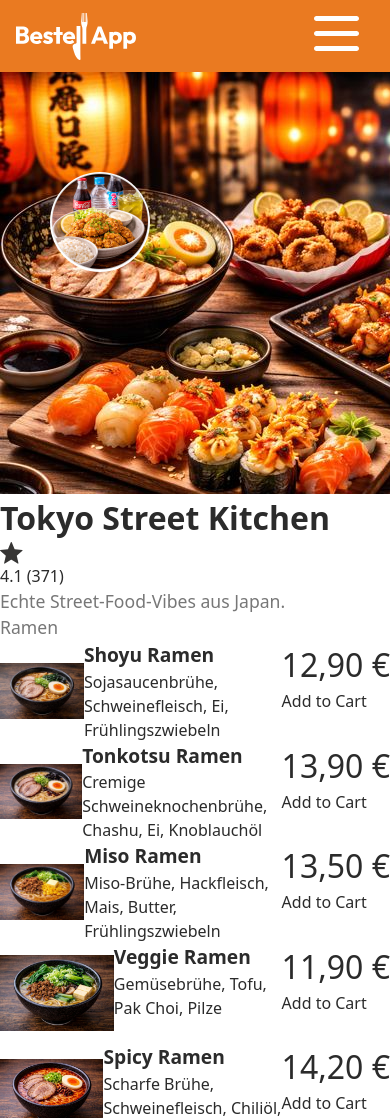
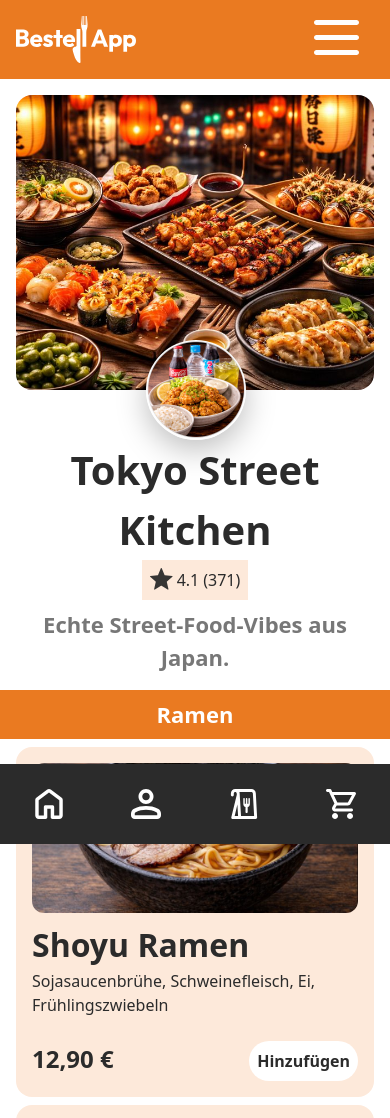
Before and after one commit to Infamous2k9/bestellapp, a website built with Vite: page index.html in a window 390 px wide. Shown: the top 1118 px of the page. Built offline with nearby package versions, Linux system fonts and the light colour scheme.

Commit message:
style: aside mobile-nav added

```diff
--- a/index.html
+++ b/index.html
@@ -34,27 +34,35 @@
 
     </header>
     <main>
-        <header>
+        <header class="p-lr-16">
+            <div class="hero-wrapper">
 
-            <img class="profile-img" src="./assets/img/profile.png" alt="Restuarnt Profil Image">
+                <img class="hero-wrapper__hero-img" src="./assets/img/hero-bg.png" alt="Restuarnt Profil Image">
+                <img class="hero-wrapper__profile-img" src="./assets/img/profile.png" alt="Restuarnt Profil Image">
+            </div>
 
-        </header>
-        <section>
+            <section class="hero-title">
                 <div>
-                <h1>Tokyo Street Kitchen</h1>
-                <div>
-                    <svg class="star" xmlns="http://www.w3.org/2000/svg" width="23" height="22" fill="none">
+                    <h1 class="hero-title__name">Tokyo Street Kitchen</h1>
+                    <div class="hero-title__rating">
+                        <div class="hero-title__rating-wrapper">
+
+                            <svg class="hero-rating__star" xmlns="http://www.w3.org/2000/svg" width="23" height="22"
+                                fill="none">
                                 <path fill="#363534"
                                     d="M4.89 21.59a.5.5 0 0 1-.747-.539l1.619-7.057a.5.5 0 0 0-.158-.489L.17 8.755a.5.5 0 0 1 .286-.875l7.17-.628a.5.5 0 0 0 .418-.305l2.782-6.64a.5.5 0 0 1 .923 0l2.782 6.64a.5.5 0 0 0 .417.305l7.171.628a.5.5 0 0 1 .286.875l-5.432 4.75a.5.5 0 0 0-.159.488l1.619 7.058a.5.5 0 0 1-.748.54l-6.137-3.736a.5.5 0 0 0-.52 0L4.89 21.59Z" />
                             </svg>
                             <span>4.1</span>
                             <span>(371)</span>
+
                         </div>
-                <h2>Echte Street-Food-Vibes aus Japan.</h2>
+                    </div>
+                    <h2 class="hero-title__description">Echte Street-Food-Vibes aus Japan.</h2>
                 </div>
             </section>
+        </header>
 
-        <section class="cateogry" data-category-list></section>
+        <section class="category" data-category-list></section>
 
         <aside class="cart">
             <h3 class="cart__name">Warenkorb</h3>
@@ -67,7 +75,7 @@
 
                 <div>
                     <input name="delivery-type" type="radio" id="takeIn" value="false" data-basket-delivery-fee />
-                    <label for="takeIn">Zum Hier Essen</label>
+                    <label for="takeIn">Zum Abholen</label>
                 </div>
             </div>
 
@@ -82,6 +90,14 @@
     <footer>
         <small>&copy; 2025 Andre Funk</small>
     </footer>
+    <aside class="mobile-nav">
+        <nav class="moblie-nav__wrapper">
+            <img class="mobile-nav__img" src="./assets/icons/home.svg" alt="Home icon">
+            <img class="mobile-nav__img" src="./assets/icons/person.svg" alt="Home icon">
+            <img class="mobile-nav__img" src="./assets/icons/takeout_dining_2.svg" alt="Home icon">
+            <img class="mobile-nav__img" src="./assets/icons/shopping_cart.svg" alt="Home icon">
+        </nav>
+    </aside>
 </body>
 <script src="./src/main.js" type="module"></script>
 
--- a/src/styles/base/_typography.scss
+++ b/src/styles/base/_typography.scss
@@ -7,17 +7,22 @@
 }
 
 h1 {
-  font-size: 2rem;
-  font-weight: 700;
+  font-size: 40px;
+  font-weight: 800;
 }
 
 h2 {
-  font-size: 1.1rem;
-  font-weight: 500;
+  font-size: 22px;
+  font-weight: 700;
   color: $gray;
 }
 
 h3 {
-  font-size: 1.2rem;
-  font-weight: 600;
+  font-size: 32px;
+  font-weight: 700;
 }
+
+p{
+  font-size: 16px;
+  font-weight: 500;
+}
--- a/src/styles/base/_variables.scss
+++ b/src/styles/base/_variables.scss
@@ -7,6 +7,6 @@
 $radius: 16px;
 $radius-sm: 12px;
 
-$shadow: 0 10px 30px rgba(0, 0, 0, 0.15);
+$shadow: 0 10px 30px rgba(0, 0, 0, 0.25);
 
 $font-main: system-ui, sans-serif;
--- /dev/null
+++ b/src/styles/components/_catergory.scss
@@ -0,0 +1,12 @@
+@use "../base/_variables" as *;
+
+.category{
+    margin-top: 16px;
+
+    &__name{
+        text-align: center;
+        background-color: $orange;
+        color: $white;
+        padding: 8px;
+    }
+}
--- a/src/styles/components/_dish.scss
+++ b/src/styles/components/_dish.scss
@@ -1,13 +1,41 @@
+@use "../base/variables" as *;
+
 .dish {
     display: flex;
+    flex-direction: column;
     justify-content: space-evenly;
+    background-color: $orange-soft;
+    margin: 8px 16px;
+    padding: 16px;
+    border-radius: $radius;
+
     &__image {
-        width: auto;
-        height: 100px;
-        aspect-ratio: 1.8/1;
-        object-fit: contain;
+        width: 100%;
+        max-height: 150px;
+        object-fit: cover;
+        border-radius: $radius-sm;
     }
+
+    &__text{
+        padding: 8px 0;
+    }
+
+    &__additional{
+        display: flex;
+        justify-content: space-between;
+        padding-top: 16px;
+    }
+
     &__price {
-        font-size: 32px;
+        font-size: 24px;
+        font-weight: 600;
+    }
+
+    &__add-btn{
+        padding: 8px;
+        background-color: $white;
+        border-radius: 20px;
+        font-size: 16px;
+        font-weight: 600;
     }
 }
--- a/src/styles/components/_index.scss
+++ b/src/styles/components/_index.scss
@@ -1 +1,2 @@
 @forward "./dish";
+@forward "./catergory"
--- a/src/styles/layout/_header.scss
+++ b/src/styles/layout/_header.scss
@@ -3,7 +3,7 @@
 
 body > header {
   background: $orange;
-  height: 72px;
+  height: 79px;
   padding: 0 16px;
 
   display: flex;
--- a/src/styles/layout/_main.scss
+++ b/src/styles/layout/_main.scss
@@ -2,14 +2,79 @@
 @use '../base/typography' as *;
 
 main > header{
-  height: 50vh;
-  background-image: url(../../../assets/img/hero-bg.png);
-  object-fit: cover;
+
 }
 
-.profile-img{
-  height: 100px;
-  width: 100px;
-  border-radius: 50%;
-  transform: translate(50%, 100%);
+.hero-wrapper{
+  height: 35vh;
+  margin-top: 16px;
+  &__hero-img{
+    border-radius: $radius;
+    height: 100%;
+    width: 100%;
+    object-fit: cover;
+  }
+
+  &__profile-img{
+    height: 100px;
+    width: 100px;
+    border-radius: 50%;
+    transform: translate(calc(50vw - 65px), -50px);
+    box-shadow: $shadow;
+  }
 }
+
+.hero-title{
+  margin-top: 50px;
+
+  &__name{
+    text-align: center;
+  }
+
+  &__rating{
+    width: 100%;
+    display: flex;
+    justify-content: center;
+  }
+
+  &__rating-wrapper{
+    display: flex;
+    max-width: fit-content;
+
+    gap: 4px;
+    padding: 8px;
+    background-color: $orange-soft;
+  }
+  &__description{
+    text-align: center;
+    padding-top: 8px;
+  }
+}
+
+.mobile-nav{
+  position: sticky;
+  bottom: 0;
+  width: 100%;
+  height: 80px;
+  background-color: $dark;
+  display: flex;
+  align-items: center;
+  justify-content: center;
+
+  & > nav {
+    width: 100%;
+    max-width: 450px;
+    display: flex;
+    justify-content: space-around;
+  }
+
+  &__img{
+    height: 30px;
+    width: 30px;
+  }
+
+  &__img:hover{
+    cursor: pointer;
+    filter: brightness(0) saturate(100%) invert(43%) sepia(100%) saturate(409%) hue-rotate(344deg) brightness(106%) contrast(96%);
+  }
+}
--- a/src/styles/styles.scss
+++ b/src/styles/styles.scss
@@ -4,3 +4,4 @@
 
 @use "./base/reset";
 @use "./layout";
+@use "./utilities";
--- /dev/null
+++ b/src/styles/utilities/_display.scss
@@ -0,0 +1,3 @@
+.d-none{
+    display: none;
+}
--- /dev/null
+++ b/src/styles/utilities/_index.scss
@@ -0,0 +1,2 @@
+@forward "./display";
+@forward "./spaceing";
--- /dev/null
+++ b/src/styles/utilities/_spaceing.scss
@@ -0,0 +1,11 @@
+.p-lr-8{
+    padding: 0 8px;
+}
+
+.p-lr-16{
+    padding: 0 16px;
+}
+
+.p-lr-32{
+    padding: 0 32px;
+}
--- a/src/templates/cart-additional.js
+++ b/src/templates/cart-additional.js
@@ -3,15 +3,15 @@
 export function renderCartAdditionalHTML(cart) {
     return `
         <div class="cart__subtotal">
-            <p>subtotal</p>
+            <p>Zwischensumme</p>
             <p>${formatToCurrency(cart.total - cart.deliveryFee)}</p>
         </div>
         <div class="cart__delivery-fee">
-            <p>Delivery Fee</p>
+            <p>Lieferung</p>
             <p>${formatToCurrency(cart.deliveryFee)}</p>
         </div>
         <div class="cart__total">
-            <p>total</p>
+            <p>Gesamt</p>
             <p>${formatToCurrency(cart.total)}</p>
         </div>
         <button class="cart__pay-btn" data-cart-checkout>Bezahlen (${formatToCurrency(cart.total)})</button>
--- a/src/templates/dish.js
+++ b/src/templates/dish.js
@@ -14,7 +14,7 @@
 
         <div class="dish__additional" data-dish-additional>
             <p class="dish__price">${formatToCurrency(dish.price)}</p>
-            <button class="dish__add-btn" data-add-to-cart=${dish.id}>Add to Cart</button>
+            <button class="dish__add-btn" data-add-to-cart=${dish.id}>Hinzufügen</button>
         </div>
     </article>
     `
```
Also changed, not shown: public/assets/icons/home.svg (added), public/assets/icons/person.svg (added), public/assets/icons/shopping_cart.svg (added), public/assets/icons/takeout_dining_2.svg (added), src/styles/abstracts/_variables.scss (line endings or trailing spaces). Lines whose indentation alone changed are shown as unchanged.
